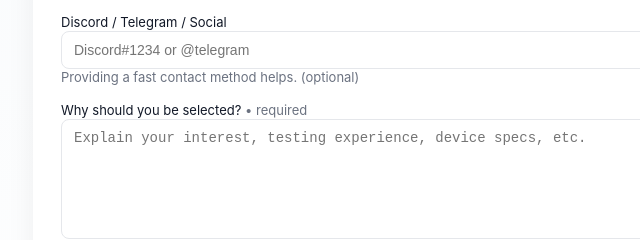
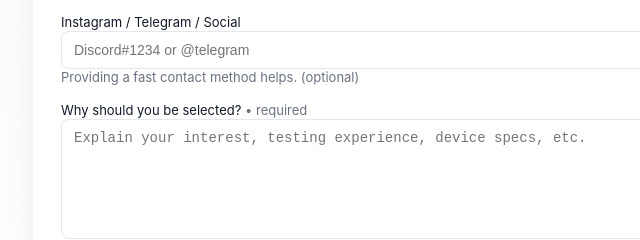
Before and after one commit to jerusbbsuj-del/mlbb-advance-server, a plain HTML site: page index.html in a window 1280 px wide. Shown: the part 279-519 px from the top of the page, 179-819 px from the left. Drawn offline with Linux system fonts and the light colour scheme.

Commit message:
index.html

```diff
--- a/index.html
+++ b/index.html
@@ -108,7 +108,7 @@
       </div>
 
       <div>
-        <label for="contact">Discord / Telegram / Social</label>
+        <label for="contact">Instagram / Telegram / Social</label>
         <input id="contact" name="contact" type="text" placeholder="Discord#1234 or @telegram" />
         <div class="small note">Providing a fast contact method helps. (optional)</div>
       </div>
```
